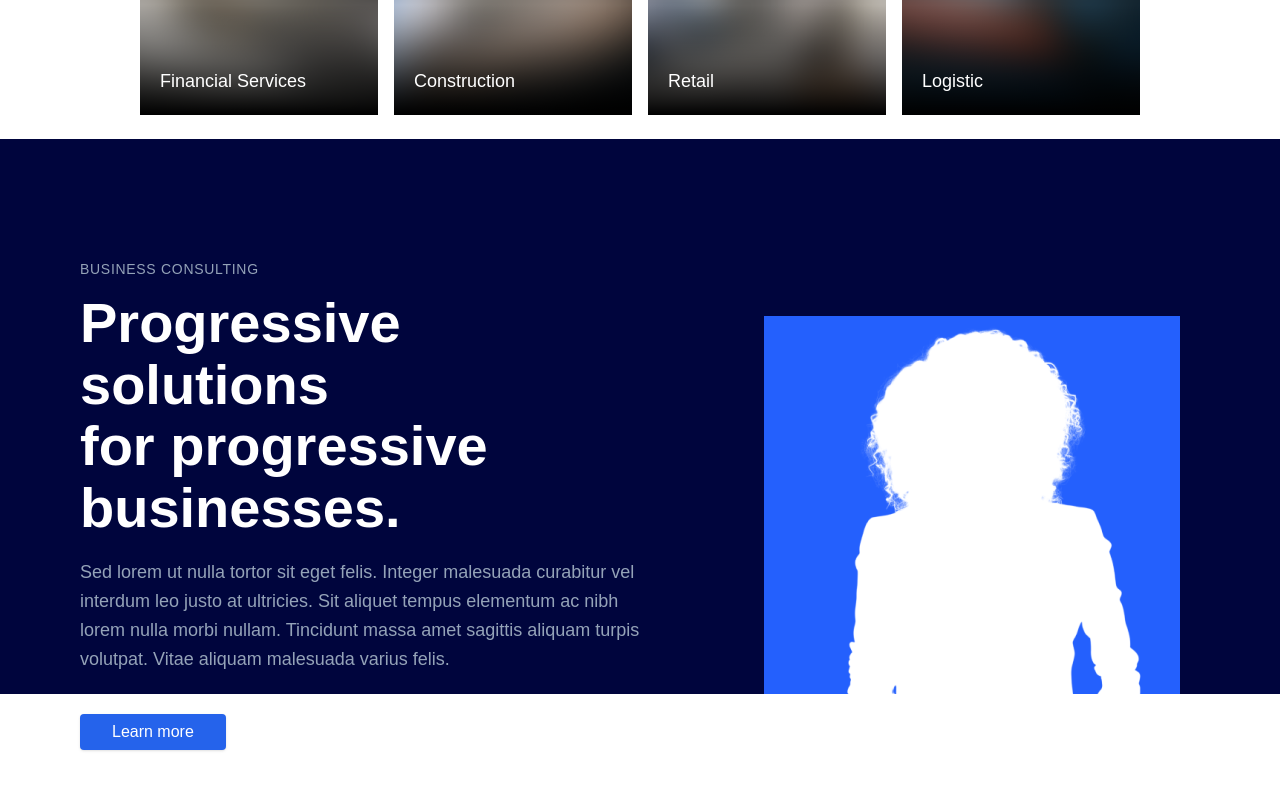
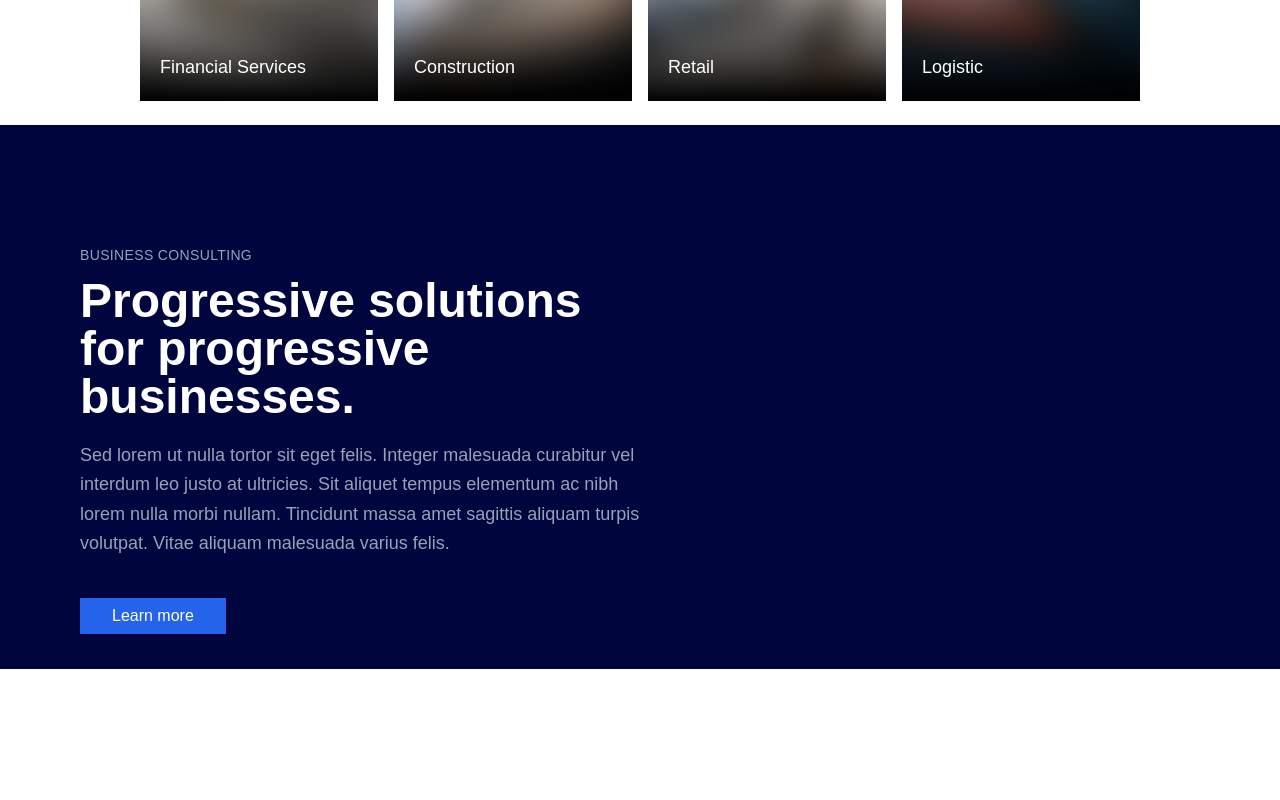
Before and after one commit to Epic-crafter/myHrExpert, a Next.js app: page / in a window 1280 px wide. Shown: the part 2580-3380 px from the top of the page. Built offline with nearby package versions, Linux system fonts and the light colour scheme.

Commit message:
css changes
css changes

```diff
--- a/src/app/homepage/section.tsx
+++ b/src/app/homepage/section.tsx
@@ -73,23 +73,23 @@ const BusinessServices = () => {
               key={index}
               className={`${service.bgColor} border-none shadow-md hover:shadow-lg transition-shadow duration-300 rounded-none`}
             >
-              <CardContent className={`p-6`}>
+              <CardContent className="p-6">
                 <div className="mb-4 w-10 h-10 relative">
                   <img
                     src={service.icon}
                     alt={`${service.title} icon`}
-                    className={`w-full h-full object-contain`}
+                    className="w-full h-full object-contain"
                   />
                 </div>
-                <h3 className={`text-base font-semibold mb-2`}>
+                <h3 className="text-base font-semibold mb-2">
                   {service.title}
                 </h3>
-                <p className={`mb-4 text-sm`}>
+                <p className="mb-4 text-sm">
                   {service.description}
                 </p>
                 <Button
                   variant="default"
-                  className={`bg-[#2563EB] hover:bg-blue-700 text-white px-4 py-2 text-sm`}
+                  className="bg-[#2563EB] hover:bg-blue-700 text-white px-4 py-2 text-sm"
                 >
                   Details →
                 </Button>
@@ -97,24 +97,22 @@ const BusinessServices = () => {
             </Card>
           ))}
         </div>
-
       </div>
 
-      <div style={{ display: 'grid', gridTemplateColumns: '1fr 1fr 1fr', gap: '32px', textAlign: 'center', margin: '0 auto', marginTop: '32px', backgroundColor: 'white', padding: '24px' }}>
+      <div className="grid grid-cols-1 sm:grid-cols-3 gap-8 text-center mt-8 bg-white p-6 max-w-7xl mx-auto">
         <div>
-            <h3 style={{ fontSize: '36px', fontWeight: 'bold', color: '#00053D', marginBottom: '8px' }}>10k+</h3>
-            <p style={{ color: '#64748B' }}>Supported businesses</p>
+          <h3 className="text-4xl font-bold text-[#00053D] mb-2">10k+</h3>
+          <p className="text-gray-500">Supported businesses</p>
         </div>
         <div>
-            <h3 style={{ fontSize: '36px', fontWeight: 'bold', color: '#00053D', marginBottom: '8px' }}>12k+</h3>
-            <p style={{ color: '#64748B' }}>Projects done</p>
+          <h3 className="text-4xl font-bold text-[#00053D] mb-2">12k+</h3>
+          <p className="text-gray-500">Projects done</p>
         </div>
         <div>
-            <h3 style={{ fontSize: '36px', fontWeight: 'bold', color: '#00053D', marginBottom: '8px' }}>4k+</h3>
-            <p style={{ color: '#64748B' }}>Clients worldwide</p>
+          <h3 className="text-4xl font-bold text-[#00053D] mb-2">4k+</h3>
+          <p className="text-gray-500">Clients worldwide</p>
         </div>
       </div>
-
     </section>
   );
 };
--- a/src/app/homepage/section2.1.tsx
+++ b/src/app/homepage/section2.1.tsx
@@ -4,7 +4,7 @@ const Business = () => {
   const sectors = [
     {
       title: "Real Estate",
-      image: "./blurimg.png", // Replace with your actual image paths
+      image: "./blurimg.png",
       alt: "Real Estate Sector"
     },
     {
--- a/src/app/homepage/section3.tsx
+++ b/src/app/homepage/section3.tsx
@@ -4,145 +4,45 @@ import { Button } from "@/components/ui/button";
 
 const HeroSection = () => {
   return (
-    <>
-      <div
-        style={{
-          backgroundColor: '#00053D',
-          minHeight: '80vh',
-          position: 'relative',
-          overflow: 'hidden',
-          display: 'flex',
-          flexDirection: 'column',
-        }}
-      >
-        <div
-          style={{
-            paddingTop: '120px',
-            paddingLeft: '64px',
-            width: '100%',
-            display: 'flex',
-            flexDirection: 'row',
-            justifyContent: 'space-between',
-            flexWrap: 'wrap',
-          }}
-        >
-          <div
-            style={{
-              maxWidth: '600px',
-              zIndex: '10',
-              marginBottom: '40px',
-              padding: '0 16px',
-              flex: '1 1 60%',
-            }}
-          >
-            <p
-              style={{
-                color: '#94A3B8',
-                marginBottom: '12px',
-                fontSize: '14px',
-                letterSpacing: '0.05em',
-                textTransform: 'uppercase',
-              }}
-            >
+    <div className="bg-[#00053D] min-h-[80vh] relative overflow-hidden flex flex-col">
+      <div className="pt-[120px] pl-[64px] w-full flex flex-row justify-between flex-wrap">
+        <div className="max-w-[600px] z-10 mb-10 px-4 flex-1 sm:flex-none">
+          <p className="text-[#94A3B8] mb-3 text-sm tracking-wide uppercase">
             BUSINESS CONSULTING
           </p>
 
-            <h1
-              style={{
-                color: 'white',
-                fontSize: '56px',
-                fontWeight: 'bold',
-                marginBottom: '20px',
-                lineHeight: '1.1',
-              }}
-            >
+          <h1 className="text-white text-4xl sm:text-5xl font-bold mb-5 leading-tight">
             Progressive solutions <br />
             for progressive businesses.
           </h1>
 
-            <p
-              style={{
-                color: '#94A3B8',
-                fontSize: '18px',
-                marginBottom: '40px',
-                lineHeight: '1.6',
-              }}
-            >
+          <p className="text-[#94A3B8] text-lg mb-10 leading-relaxed">
             Sed lorem ut nulla tortor sit eget felis. Integer malesuada curabitur vel interdum leo justo at ultricies.
             Sit aliquet tempus elementum ac nibh lorem nulla morbi nullam. Tincidunt massa amet sagittis aliquam turpis
             volutpat. Vitae aliquam malesuada varius felis.
           </p>
 
-            <div style={{ display: 'flex', gap: '24px', flexWrap: 'wrap' }}>
-              <Button
-                style={{
-                  backgroundColor: '#2563EB',
-                  color: 'white',
-                  padding: '12px 32px',
-                  fontSize: '16px',
-                  fontWeight: '500',
-                  borderRadius: '4px',
-                }}
-              >
+          <div className="flex gap-6 flex-wrap">
+            <Button className="bg-[#2563EB] text-white px-8 py-3 text-base font-medium rounded-md">
               Learn more
             </Button>
           </div>
         </div>
 
-          <div
-            className="right-design-element"
-            style={{
-              flex: '1 1 40%',
-              position: 'relative',
-              padding: '0 16px',
-              display: 'flex',
-              justifyContent: 'center',
-              alignItems: 'center',
-            }}
-          >
+        <div className="right-design-element flex-1 sm:hidden relative px-4 flex justify-center items-center">
           <img
             src="./Img (2).png"
             alt="Decorative Element"
-              style={{
-                maxWidth: '100%',
-                height: 'auto',
-                position: 'relative',
-              }}
+            className="max-w-full h-auto relative"
           />
         </div>
       </div>
 
-        <div
-          style={{
-            position: 'absolute',
-            bottom: 0,
-            left: 0,
-            right: 0,
-            backgroundColor: 'white',
-            padding: '48px 16px',
-          }}
-        >
-          <div
-            style={{
-              display: 'grid',
-              gridTemplateColumns: 'repeat(3, 1fr)',
-              gap: '32px',
-              textAlign: 'center',
-            }}
-          >
-            {/* Stats content goes here */}
+      <div className="absolute bottom-0 left-0 right-0 bg-white py-12 px-4">
+        <div className="grid grid-cols-1 sm:grid-cols-2 lg:grid-cols-3 gap-8 text-center">
         </div>
       </div>
     </div>
-
-      <style jsx>{`
-        @media (max-width: 768px) {
-          .right-design-element {
-            display: none;
-          }
-        }
-      `}</style>
-    </>
   );
 };
 
--- a/src/app/homepage/section4.tsx
+++ b/src/app/homepage/section4.tsx
@@ -4,11 +4,11 @@ const TestimonialSection = () => {
   return (
     <div className="w-full max-w-6xl mx-auto p-8">
       <div className="bg-white rounded-lg shadow-lg p-12 flex flex-col md:flex-row gap-12 items-start relative">
-        {/* Left side - Image */}
+
         <div className="w-full md:w-96 h-96 bg-blue-600 rounded-lg flex-shrink-0 overflow-hidden">
-          {/* Custom image */}
+
           <img
-            src="./Img (3).png" // Replace with your image path
+            src="./Img (3).png"
             alt="Testimonial"
             className="w-full h-full object-cover"
           />
@@ -27,7 +27,6 @@ const TestimonialSection = () => {
           </div>
         </div>
 
-        {/* Quote mark - now positioned inside the box */}
         <div className="absolute bottom-12 right-12">
           <span className="text-6xl font-serif text-navy-900">"</span>
         </div>
--- a/src/app/homepage/section5.tsx
+++ b/src/app/homepage/section5.tsx
@@ -29,7 +29,7 @@ const NewsSection = () => {
 
   return (
     <section className="py-16 px-4">
-      <div className="max-w-[1000px] mx-auto">
+      <div className="max-w-7xl mx-auto">
         <div className="text-center mb-12">
           <div className="text-sm text-gray-600 uppercase mb-2">
             Business Consulting
@@ -41,12 +41,11 @@ const NewsSection = () => {
 
         <div className="grid grid-cols-1 sm:grid-cols-2 md:grid-cols-3 gap-4">
           {newsItems.map((item, index) => (
-            <Card key={index} className="overflow-hidden bg-white rounded-none" style={{ width: '100%' }}>
+            <Card key={index} className="overflow-hidden bg-white rounded-md shadow-lg">
               <img
                 src={item.image}
                 alt={item.title}
-                className="w-full object-cover"
-                style={{ height: '16rem' }}
+                className="w-full object-cover h-64"
               />
               <CardContent className="p-6">
                 <div className="flex items-center text-sm text-gray-600 mb-2">
```
Also changed, not shown: src/app/homepage/section2.tsx (+5 -5 lines). Lines whose indentation alone changed are shown as unchanged.
